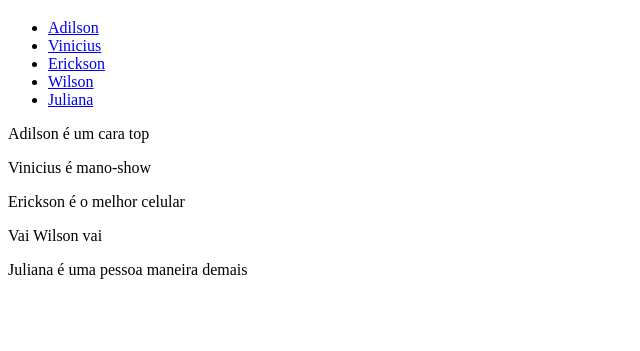
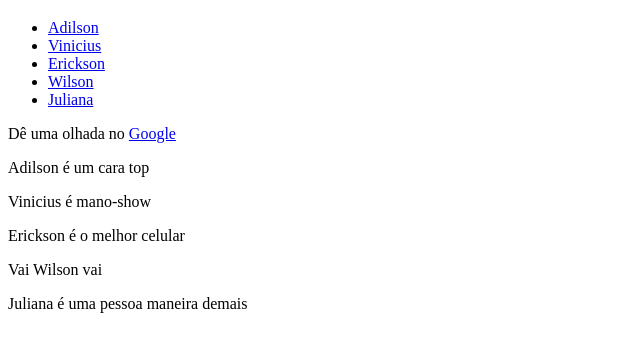
Before and after one commit to matheusfgb2/trybe-exercicios, a plain HTML site: page 01-fundamentos/secao-02-introducao-a-html-e-css/dia-01-html-e-css-estruturas-de-página/index1.html in a window 1280 px wide. Shown: the part 61-412 px from the top of the page, without its empty margins (0-640 px from the left). Drawn offline with Linux system fonts and the light colour scheme.

Commit message:
add link externo p google

```diff
--- a/01-fundamentos/secao-02-introducao-a-html-e-css/dia-01-html-e-css-estruturas-de-página/index1.html
+++ b/01-fundamentos/secao-02-introducao-a-html-e-css/dia-01-html-e-css-estruturas-de-página/index1.html
@@ -13,6 +13,7 @@
       <li><a href="#wilson">Wilson</a></li>
       <li><a href="#juliana">Juliana</a></li>
     </ul>
+    <p>Dê uma olhada no <a href="https://www.google.com/" target="_blank">Google</a></p>
     <p id="adilson">Adilson é um cara top</p>
     <p id="vinicius">Vinicius é mano-show</p>
     <p id="erickson">Erickson é o melhor celular</p>
```
